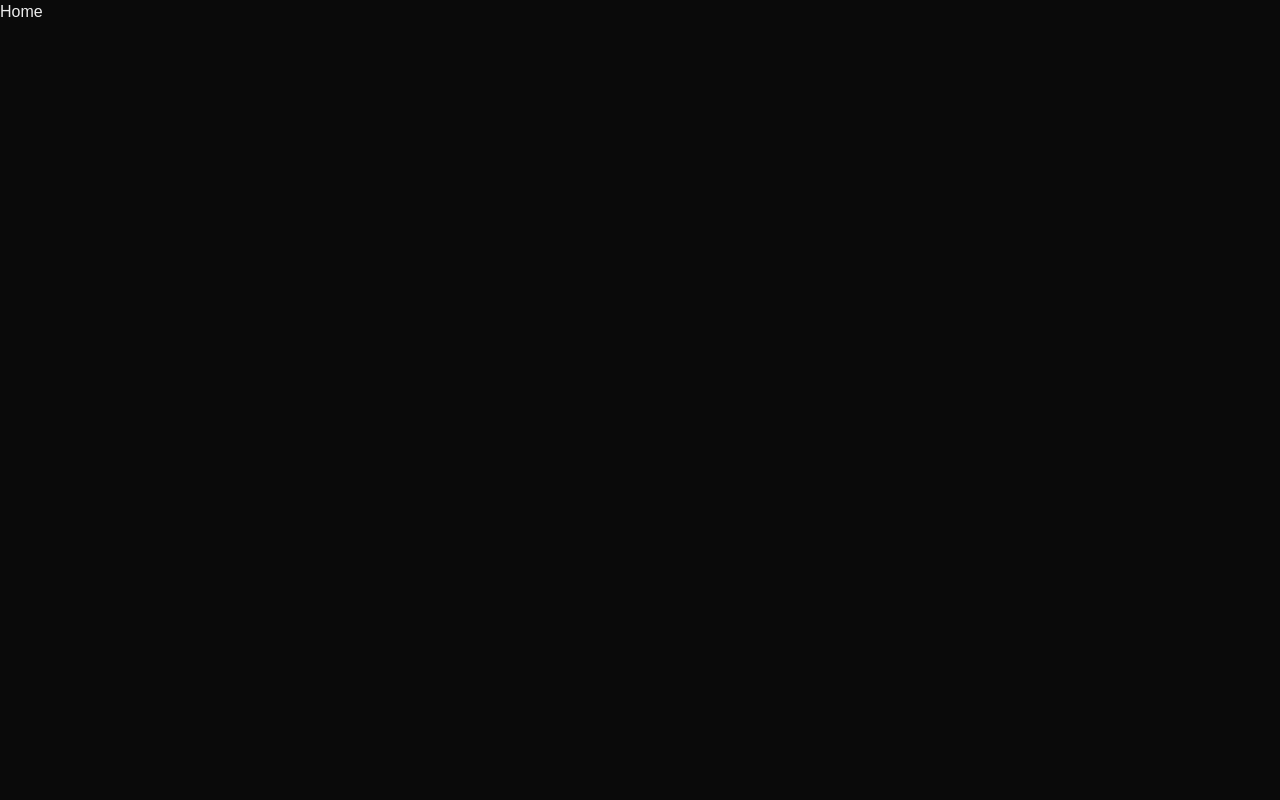
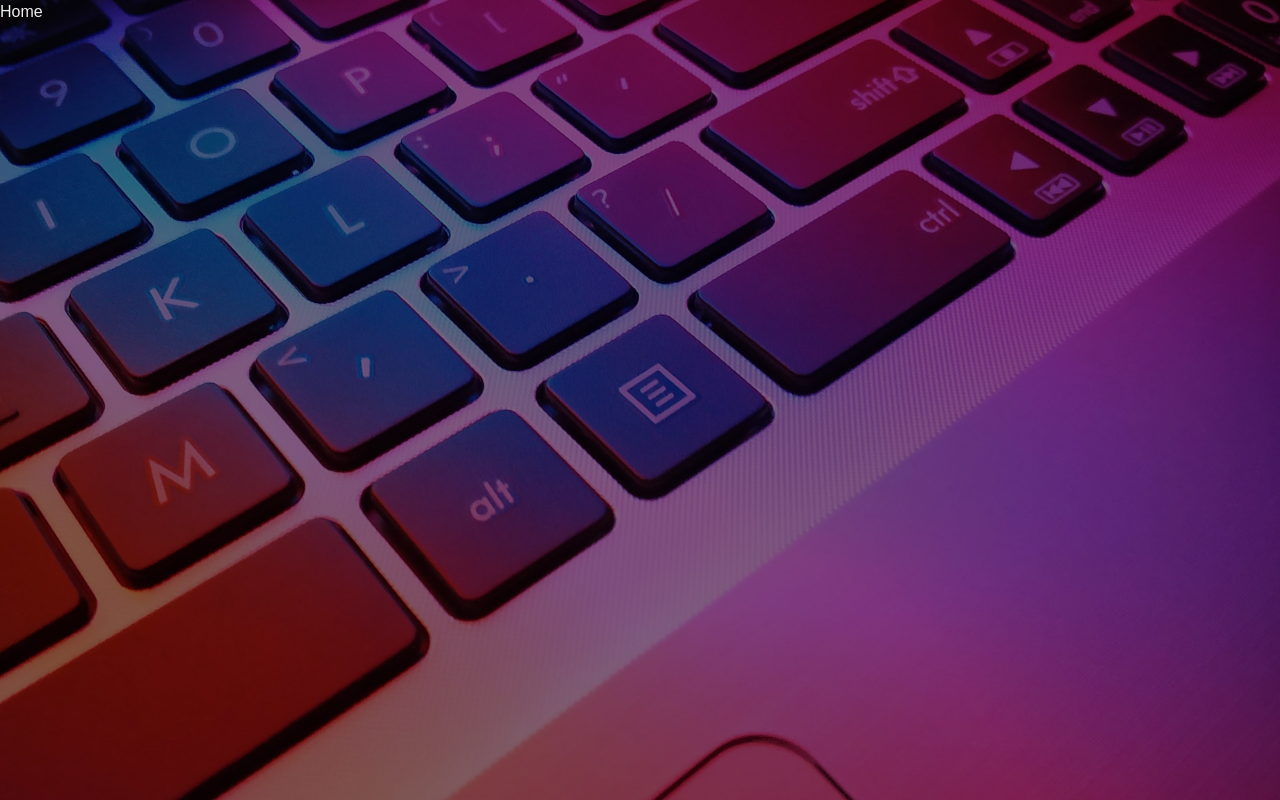
Before and after one commit to iamharshtambe/speed-keys, a Next.js app: page / in a window 1280 px wide. Built offline with nearby package versions, Linux system fonts and the light colour scheme.

Commit message:
add bg image

```diff
--- a/app/layout.tsx
+++ b/app/layout.tsx
@@ -27,7 +27,11 @@ export default function RootLayout({
       <body
         className={`${geistSans.variable} ${geistMono.variable} antialiased`}
       >
-        {children}
+        <div className="relative h-screen bg-[url('/bg.jpg')] bg-cover bg-center">
+          <div className="absolute inset-0 bg-black/50" />
+
+          <main className="relative z-10">{children}</main>
+        </div>
       </body>
     </html>
   );
```
Also changed, not shown: public/bg.jpg (added).
